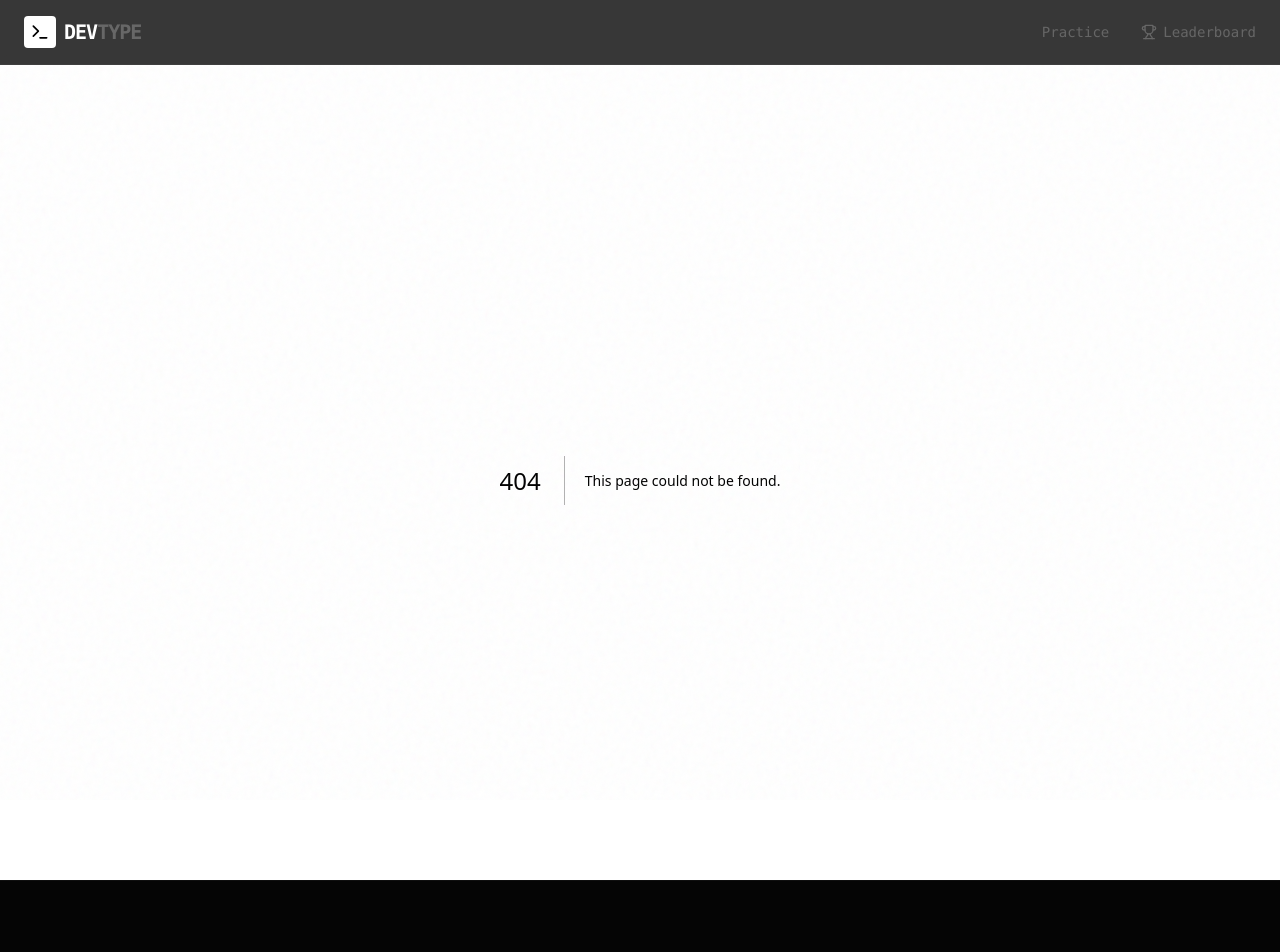
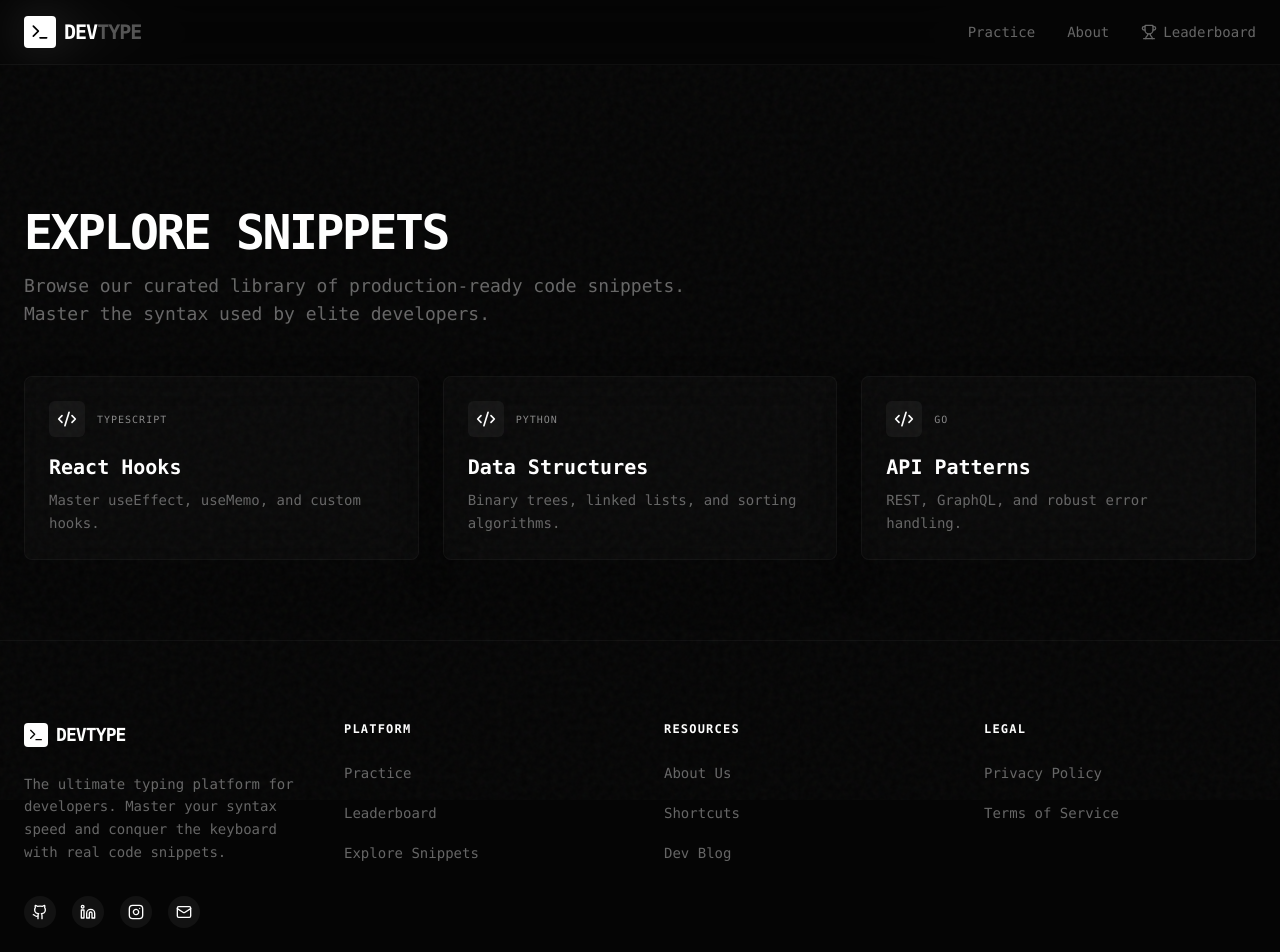
Before and after one commit to yash23082007/dev-type, a Next.js app: page /snippets in a window 1280 px wide. Before the commit this address had no page. Shown: the top 952 px of the page. Built offline with nearby package versions, Linux system fonts and the light colour scheme.

Commit message:
feat: dedicated about, snippets, and blog pages

```diff
--- /dev/null
+++ b/src/app/about/page.tsx
@@ -0,0 +1,18 @@
+"use client"
+
+import React from 'react'
+import { Navbar } from '@/components/Navbar'
+import { Footer } from '@/components/Footer'
+import { AboutSection } from '@/components/AboutSection'
+
+export default function AboutPage() {
+    return (
+        <main className="min-h-screen bg-background">
+            <Navbar />
+            <div className="pt-20">
+                <AboutSection />
+            </div>
+            <Footer />
+        </main>
+    )
+}
--- /dev/null
+++ b/src/app/blog/page.tsx
@@ -0,0 +1,42 @@
+"use client"
+
+import React from 'react'
+import { Navbar } from '@/components/Navbar'
+import { Footer } from '@/components/Footer'
+import { ZapIcon } from 'lucide-react'
+
+export default function BlogPage() {
+    return (
+        <main className="min-h-screen bg-background">
+            <Navbar />
+            <div className="pt-32 pb-20 px-6 max-w-7xl mx-auto">
+                <div className="mb-12">
+                    <h1 className="text-5xl font-black text-white tracking-tighter mb-4">DEV BLOG</h1>
+                    <p className="text-text-muted text-lg max-w-2xl">Insights, tips, and high-performance engineering stories from the DevType team.</p>
+                </div>
+
+                <div className="space-y-8">
+                    {[
+                        { title: "The Art of Muscle Memory", date: "Jan 20, 2026", category: "Performance" },
+                        { title: "Why Syntax Matters More Than You Think", date: "Jan 18, 2026", category: "Engineering" },
+                        { title: "Building a Tactile Typing Experience", date: "Jan 15, 2026", category: "Design" },
+                    ].map((b, i) => (
+                        <div key={i} className="glass-panel p-8 border border-white/5 hover:border-white/20 transition-all cursor-pointer flex flex-col md:flex-row justify-between items-start md:items-center gap-6">
+                             <div>
+                                <div className="flex items-center gap-4 mb-3">
+                                    <span className="text-[10px] font-mono text-secondary uppercase tracking-widest">{b.category}</span>
+                                    <span className="text-[10px] font-mono text-text-muted">{b.date}</span>
+                                </div>
+                                <h3 className="text-2xl font-black text-white tracking-tight">{b.title}</h3>
+                             </div>
+                             <div className="p-3 bg-white/5 rounded-full">
+                                <ZapIcon className="w-5 h-5 text-white opacity-40" />
+                             </div>
+                        </div>
+                    ))}
+                </div>
+            </div>
+            <Footer />
+        </main>
+    )
+}
--- a/src/app/page.tsx
+++ b/src/app/page.tsx
@@ -10,7 +10,6 @@ import { useAuthStore } from "@/store/authStore"
 import { LeaderboardModal } from "@/components/LeaderboardModal"
 import { MonacoEditorTyping } from "@/components/MonacoEditorTyping"
 import Link from "next/link"
-import { AboutSection } from "@/components/AboutSection"
 
 const TIME_OPTIONS = [15, 30, 60, 120]
 
@@ -171,9 +170,6 @@ export default function Home() {
         </div>
       </section>
 
-      <section className="relative z-0 bg-background overflow-visible">
-        <AboutSection />
-      </section>
 
       {/* Modals */}
       <PostTestModal />
--- /dev/null
+++ b/src/app/snippets/page.tsx
@@ -0,0 +1,40 @@
+"use client"
+
+import React from 'react'
+import { Navbar } from '@/components/Navbar'
+import { Footer } from '@/components/Footer'
+import { Code2Icon } from 'lucide-react'
+
+export default function SnippetsPage() {
+    return (
+        <main className="min-h-screen bg-background">
+            <Navbar />
+            <div className="pt-32 pb-20 px-6 max-w-7xl mx-auto">
+                <div className="mb-12">
+                    <h1 className="text-5xl font-black text-white tracking-tighter mb-4">EXPLORE SNIPPETS</h1>
+                    <p className="text-text-muted text-lg max-w-2xl">Browse our curated library of production-ready code snippets. Master the syntax used by elite developers.</p>
+                </div>
+
+                <div className="grid grid-cols-1 md:grid-cols-2 lg:grid-cols-3 gap-6">
+                    {[
+                        { title: "React Hooks", desc: "Master useEffect, useMemo, and custom hooks.", lang: "TypeScript" },
+                        { title: "Data Structures", desc: "Binary trees, linked lists, and sorting algorithms.", lang: "Python" },
+                        { title: "API Patterns", desc: "REST, GraphQL, and robust error handling.", lang: "Go" },
+                    ].map((s, i) => (
+                        <div key={i} className="glass-panel p-6 border border-white/5 hover:border-primary/30 transition-all cursor-pointer group">
+                             <div className="flex items-center gap-3 mb-4">
+                                <div className="p-2 bg-white/5 rounded-md group-hover:bg-primary/20 transition-colors">
+                                    <Code2Icon className="w-5 h-5 text-white" />
+                                </div>
+                                <span className="text-[10px] font-mono text-secondary uppercase tracking-widest">{s.lang}</span>
+                             </div>
+                             <h3 className="text-xl font-bold text-white mb-2">{s.title}</h3>
+                             <p className="text-sm text-text-muted leading-relaxed">{s.desc}</p>
+                        </div>
+                    ))}
+                </div>
+            </div>
+            <Footer />
+        </main>
+    )
+}
--- a/src/components/AboutSection.tsx
+++ b/src/components/AboutSection.tsx
@@ -2,6 +2,7 @@
 
 import React from 'react'
 import { Code2Icon, ZapIcon, TargetIcon, LayersIcon } from 'lucide-react'
+import Link from 'next/link'
 
 export function AboutSection() {
     return (
@@ -24,6 +25,12 @@ export function AboutSection() {
                         <p className="text-xl text-text-muted leading-relaxed font-medium">
                             DevType isn't just a typing test. It's a high-performance environment designed to bridge the gap between thought and code. We use real-world production snippets to train your muscle memory for the syntax that matters.
                         </p>
+
+                        <div className="flex pt-4">
+                            <Link href="/" className="premium-button py-4 px-10 text-lg font-black tracking-widest transition-all hover:scale-105">
+                                START TRAINING
+                            </Link>
+                        </div>
 
                         <div className="grid grid-cols-1 sm:grid-cols-2 gap-8">
                             <div className="space-y-4 pt-8 border-t border-white/5">
--- a/src/components/Footer.tsx
+++ b/src/components/Footer.tsx
@@ -43,16 +43,16 @@ export function Footer() {
                         <ul className="space-y-4">
                             <li><Link href="/" className="text-sm text-text-muted hover:text-white transition-colors">Practice</Link></li>
                             <li><button onClick={() => useTypingStore.getState().setIsLeaderboardOpen(true)} className="text-sm text-text-muted hover:text-white transition-colors text-left w-full">Leaderboard</button></li>
-                            <li><Link href="/" className="text-sm text-text-muted hover:text-white transition-colors">Explore Snippets</Link></li>
+                            <li><Link href="/snippets" className="text-sm text-text-muted hover:text-white transition-colors">Explore Snippets</Link></li>
                         </ul>
                     </div>
 
                     <div className="space-y-6">
                         <h4 className="text-xs font-bold uppercase tracking-widest text-white">Resources</h4>
                         <ul className="space-y-4">
-                            <li><Link href="/#about" className="text-sm text-text-muted hover:text-white transition-colors">About Us</Link></li>
+                            <li><Link href="/about" className="text-sm text-text-muted hover:text-white transition-colors">About Us</Link></li>
                             <li><Link href="/shortcuts" className="text-sm text-text-muted hover:text-white transition-colors">Shortcuts</Link></li>
-                            <li><Link href="/" className="text-sm text-text-muted hover:text-white transition-colors">Dev Blog</Link></li>
+                            <li><Link href="/blog" className="text-sm text-text-muted hover:text-white transition-colors">Dev Blog</Link></li>
                         </ul>
                     </div>
 
--- a/src/components/Navbar.tsx
+++ b/src/components/Navbar.tsx
@@ -38,6 +38,9 @@ export function Navbar() {
                     <Link href="/" className="text-sm font-medium text-text-muted hover:text-white transition-colors">
                         Practice
                     </Link>
+                    <Link href="/about" className="text-sm font-medium text-text-muted hover:text-white transition-colors">
+                        About
+                    </Link>
                     <button
                         onClick={openLeaderboard}
                         className="text-sm font-medium text-text-muted hover:text-white transition-colors flex items-center gap-1.5"
```
